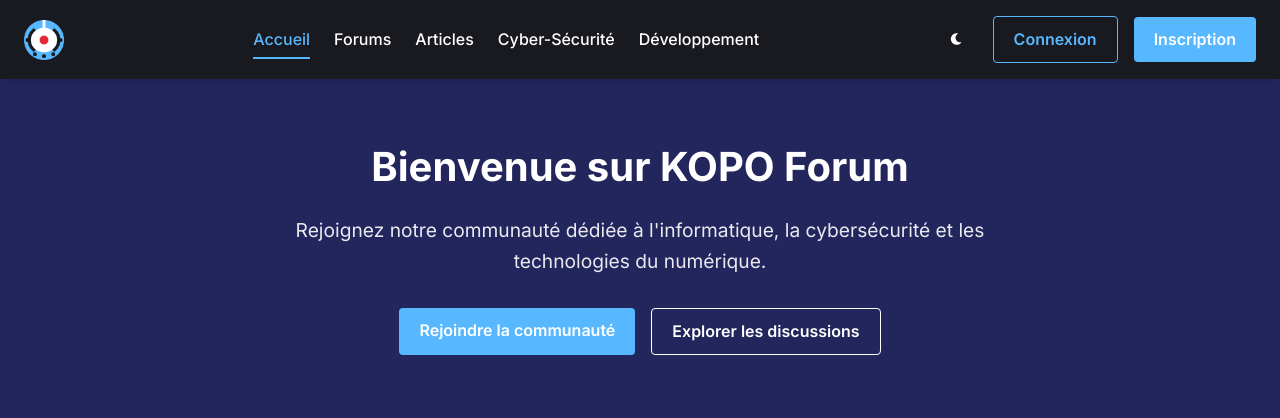
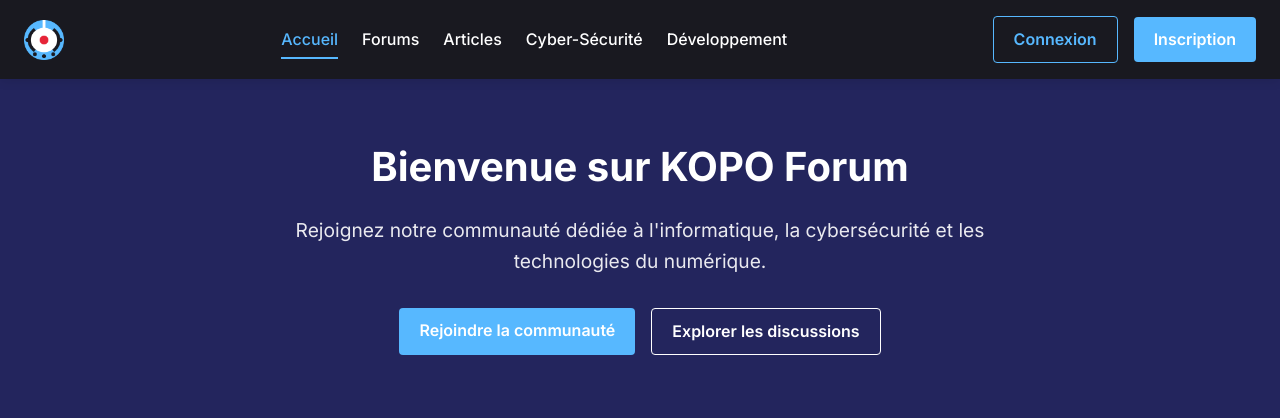
Before and after one commit to KopoCorp/forum-kopo, a PHP site: page /index.php in a window 1280 px wide. Shown: the top 418 px of the page. Run offline with PHP 8.4, Linux system fonts and the light colour scheme; data that the repository does not hold is empty.

Commit message:
dark mode retirer

```diff
--- a/header.php
+++ b/header.php
@@ -47,9 +47,6 @@
             </nav>
 
             <div class="user-actions">
-                <button class="dark-mode-toggle" id="dark-mode-toggle" aria-label="Toggle dark mode">
-                    <i class="fas fa-moon"></i>
-                </button>
 
                 <?php if ($api->isLoggedIn()): ?>
                     <?php $user = $api->getCurrentUser(); ?>
```
